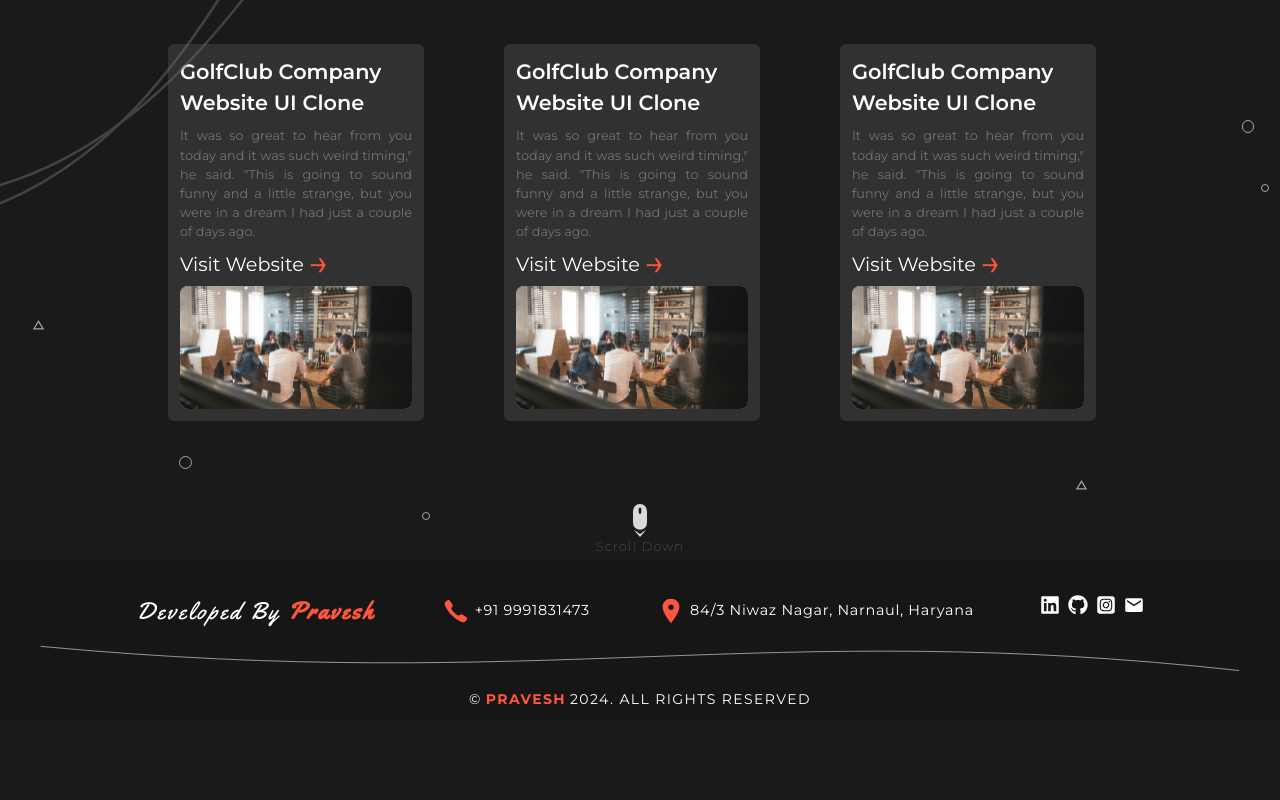
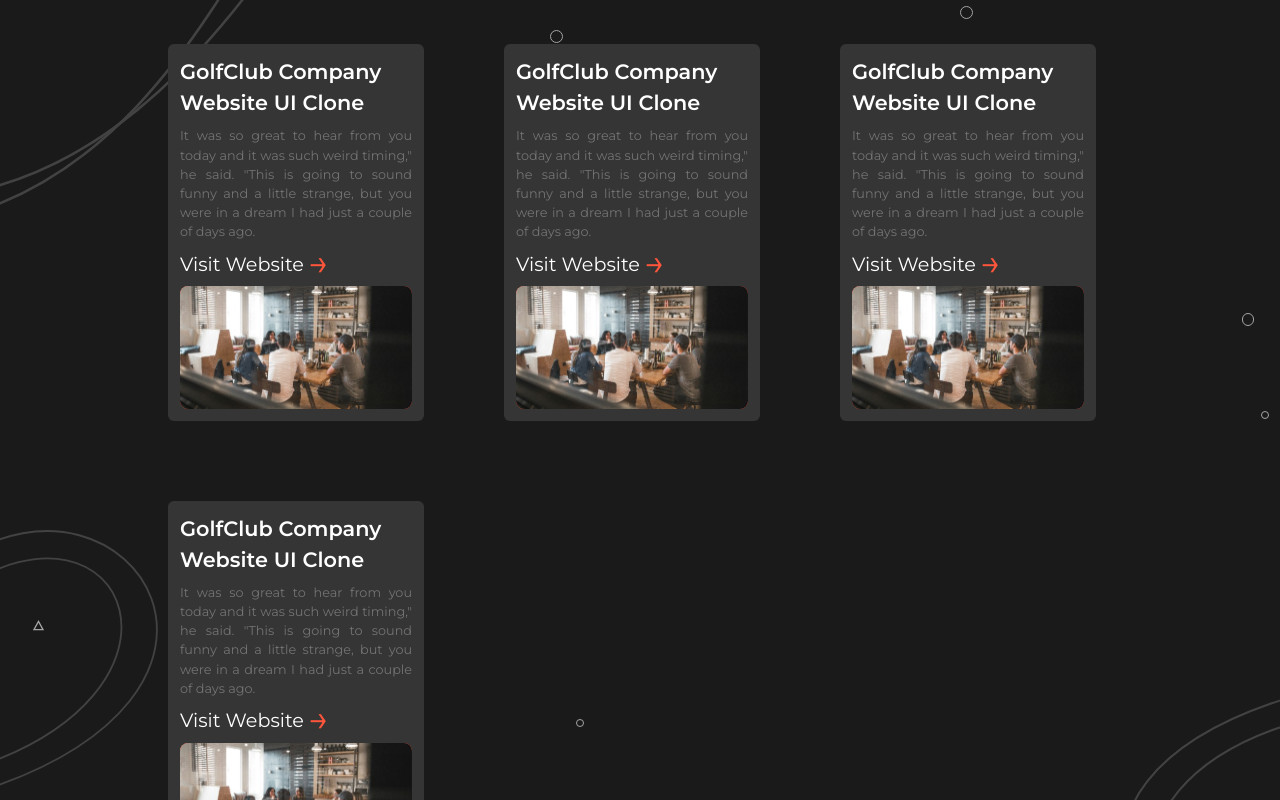
Before and after one commit to pravesh-dev/Portfolio, a React (Vite) app: page / in a window 1280 px wide. Shown: the part 2640-3440 px from the top of the page. Before the commit the page ends 3360 px from the top, so only its background shows below. Built offline with nearby package versions, Linux system fonts and the light colour scheme.

Commit message:
responsive shortt round curves in projects

```diff
--- a/src/Components/ProjectDecoration.jsx
+++ b/src/Components/ProjectDecoration.jsx
@@ -6,7 +6,7 @@ import roundCurveRight from '../assets/images/Projects/roundCurveRight.svg'
 
 function ProjectDecoration() {
   return (
-    <div className="w-full h-full absolute overflow-hidden top-0">
+    <div className="w-full h-full absolute overflow-hidden top-0 z-10">
       {/* Small Circles */}
       <span className="circle w-[0.3rem] h-[0.3rem] border border-[#A5A5A5] rounded-full absolute top-[50%] left-[1%] sm:top-[30%] sm:left-[8%] lg:w-[0.5rem] lg:h-[0.5rem] lg:top-[60%] lg:left-[98.5%] xl:top-[53%]"></span>
       <span className="circle w-[0.3rem] h-[0.3rem] border border-[#A5A5A5] rounded-full absolute top-[94%] left-[33%] lg:w-[0.5rem] lg:h-[0.5rem]"></span>
@@ -40,6 +40,8 @@ function ProjectDecoration() {
 
       {/* curves */}
       <img src={curve} className="w-[50vw] absolute top-0 left-0 lg:w-[38vw] lg:opacity-55" alt="" />
+      <img src={roundCurveRight} className="w-[5rem] absolute bottom-14 right-0 lg:w-[10rem] lg:opacity-55" alt="" />
+      <img src={roundCurveLeft} className="w-[5rem] absolute bottom-48 left-0 lg:w-[10rem] lg:opacity-55" alt="" />
     </div>
   );
 }
--- a/src/Components/Projects.jsx
+++ b/src/Components/Projects.jsx
@@ -28,7 +28,7 @@ function Projects() {
       : filteredProjects.slice(0, 6);
 
     return displayedProjects.map((project, index) => (
-      <div key={index} className="w-36 bg-[#aaaaaa29] p-[0.33rem] rounded-md sm:w-56 sm:flex flex-col gap-2 sm:p-3 lg:w-64">
+      <div key={index} className="w-36 bg-[#353535] p-[0.33rem] rounded-md sm:w-56 sm:flex flex-col gap-2 sm:p-3 lg:w-64">
         <h2 className="text-white text-[0.7rem] font-semibold sm:text-[1rem] lg:text-[1.3rem]">
           {project.name}
         </h2>
@@ -77,7 +77,7 @@ function Projects() {
           </button>
         ))}
       </div>
-      <div className="w-80 flex-wrap gap-3 px-2 flex sm:w-[31.5rem] sm:gap-8 lg:w-[56.5rem] lg:gap-14 xl:w-[60rem] xl:gap-20">
+      <div className="w-80 flex-wrap gap-3 px-2 flex relative z-30 sm:w-[31.5rem] sm:gap-8 lg:w-[56.5rem] lg:gap-14 xl:w-[60rem] xl:gap-20">
         {renderProjects(activeTab)}
       </div>
       <button
--- a/src/Components/ProjectsData.js
+++ b/src/Components/ProjectsData.js
@@ -24,6 +24,13 @@ const projects = [
       image: img,
       type: 'frontend'
     },
+    {
+      name: "GolfClub Company Website UI Clone",
+      para: `It was so great to hear from you today and it was such weird timing," he said. "This is going to sound funny and a little strange, but you were in a dream I had just a couple of days ago.`,
+      link: '#',
+      image: img,
+      type: 'frontend'
+    },
   ]
 
 export {projects}
```
